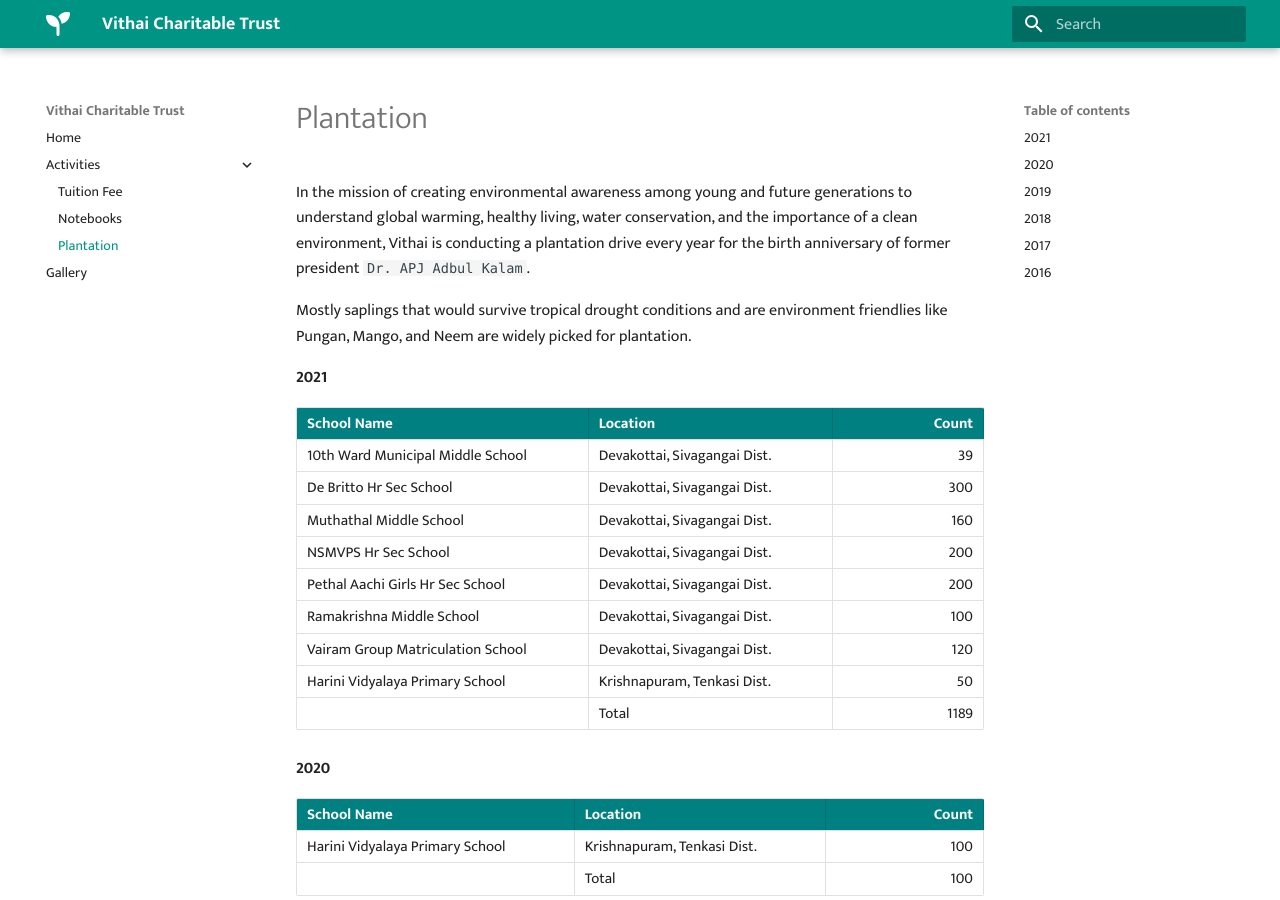
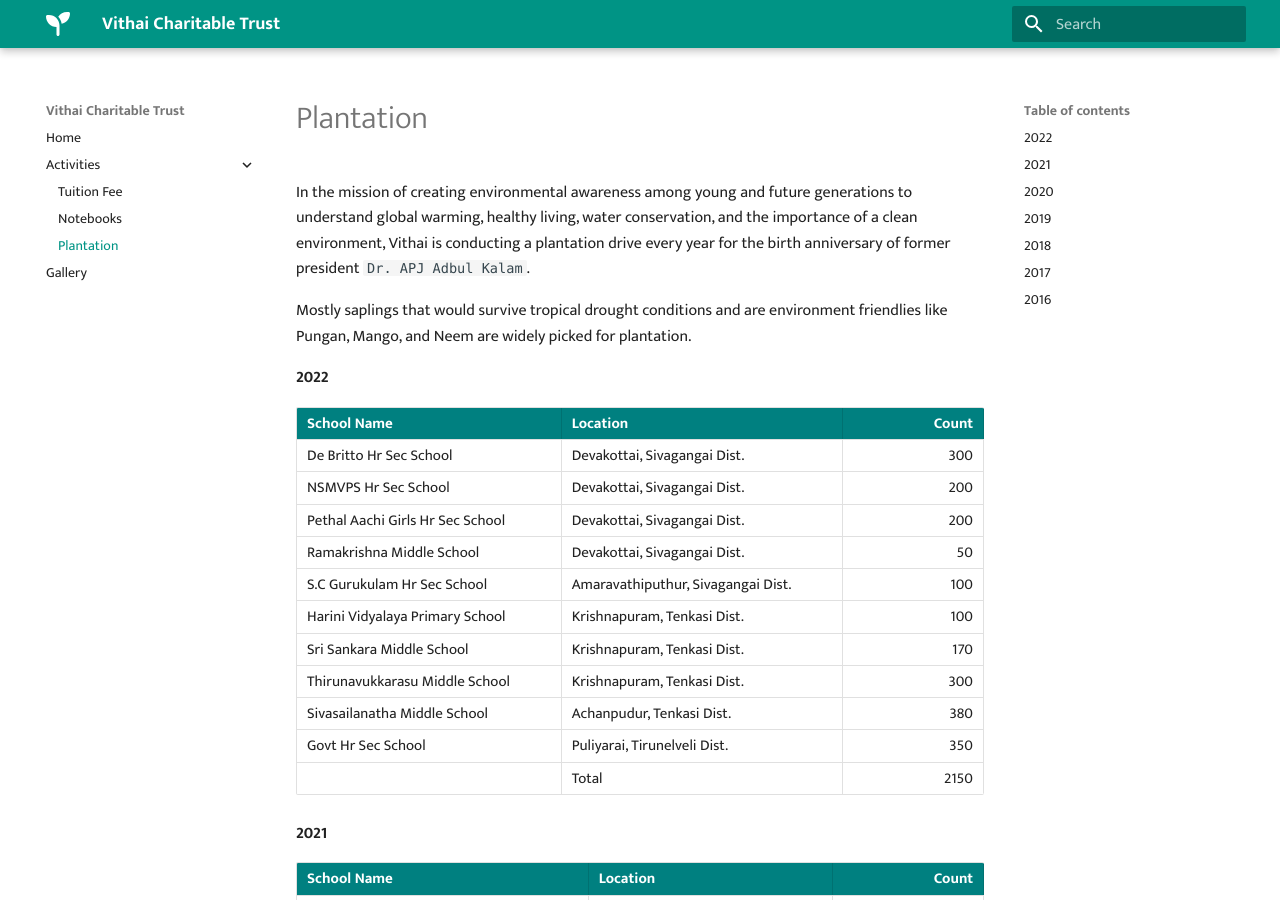
Before and after one commit to vithai/home, an MkDocs documentation site: the page built from docs/activities/plantation.md, in a window 1280 px wide and 900 px high. Built offline with MkDocs 1.6.1 and Material for MkDocs 9.7.7, drawn with Linux system fonts in a browser that asks for light colours; some web fonts are replaced.

Commit message:
updated count for 22/23

````diff
--- a/docs/activities/plantation.md
+++ b/docs/activities/plantation.md
@@ -1,6 +1,21 @@
 In the mission of creating environmental awareness among young and future generations to understand global warming, healthy living, water conservation, and the importance of a clean environment, Vithai is conducting a plantation drive every year for the birth anniversary of former president ```Dr. APJ Adbul Kalam```.
 
 Mostly saplings that would survive tropical drought conditions and are environment friendlies like Pungan, Mango, and Neem are widely picked for plantation.
+
+#### 2022
+| School Name                               | Location                          | Count             |
+| :-                                        | :-                                | -:                |
+| De Britto Hr Sec School                   | Devakottai, Sivagangai Dist.      |               300 |
+| NSMVPS Hr Sec School                      | Devakottai, Sivagangai Dist.      |               200 |
+| Pethal Aachi Girls Hr Sec School          | Devakottai, Sivagangai Dist.      |               200 |
+| Ramakrishna Middle School                 | Devakottai, Sivagangai Dist.      |                50 |
+| S.C Gurukulam Hr Sec School               | Amaravathiputhur, Sivagangai Dist.|               100 |
+| Harini Vidyalaya Primary School           | Krishnapuram, Tenkasi Dist.       |               100 |
+| Sri Sankara  Middle School                | Krishnapuram, Tenkasi Dist.       |               170 |
+| Thirunavukkarasu Middle School            | Krishnapuram, Tenkasi Dist.       |               300 |
+| Sivasailanatha Middle School              | Achanpudur, Tenkasi Dist.         |               380 |
+| Govt Hr Sec School                        | Puliyarai, Tirunelveli Dist.      |               350 |
+|                                           | Total                             |              2150 |
 
 #### 2021
 | School Name                               | Location                          | Count             |
````
Also changed, not shown: docs/activities/notebooks.md (+11 -0 lines), docs/activities/tuition-fee.md (+7 -0 lines), docs/index.md (+4 -4 lines).
